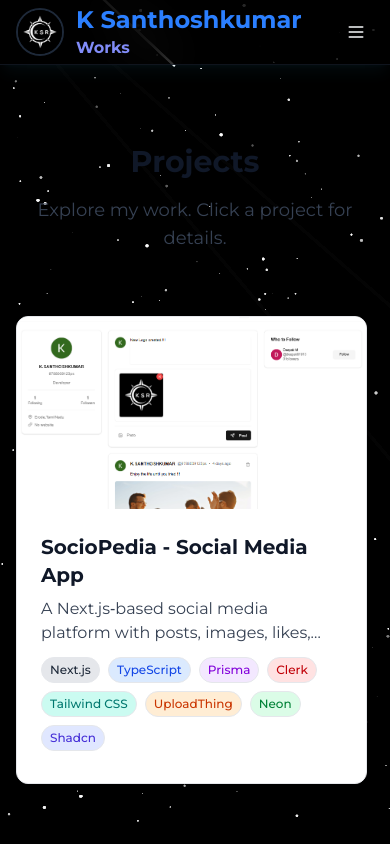
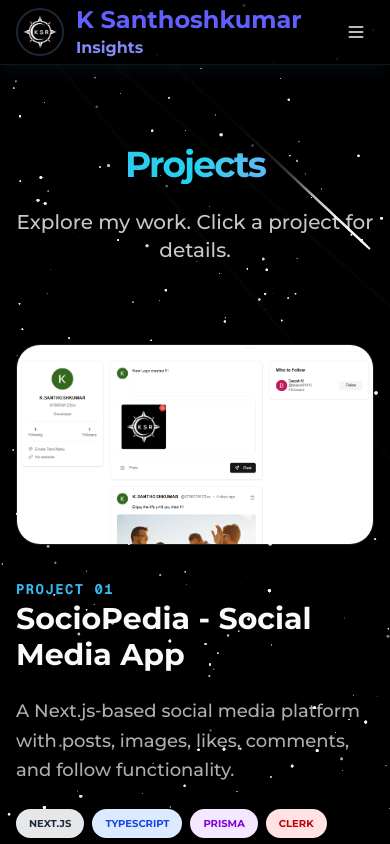
Before and after one commit to K-Santhoshkumar/Portfolio, a Next.js app: page /projects in a window 390 px wide. Shown: the top 844 px of the page. Built offline with nearby package versions, Linux system fonts and the light colour scheme.

Commit message:
UI updated

```diff
--- a/src/app/projects/page.tsx
+++ b/src/app/projects/page.tsx
@@ -1,10 +1,9 @@
 "use client";
+import React, { useState, useEffect } from "react";
 import { projects, Project } from "../../data/projects";
 import Image from "next/image";
 import Link from "next/link";
-import { FaGithub } from "react-icons/fa";
 import { FiExternalLink } from "react-icons/fi";
-import GlareCard from "@/components/ui/GlareCard";
 import { motion } from "framer-motion";
 
 function isValidImagePath(path: string): boolean {
@@ -49,117 +48,61 @@ const tagColors = {
 };
 
 export default function Projects() {
-  const isMobile = typeof window !== "undefined" && window.innerWidth < 768;
+  const [mounted, setMounted] = useState(false);
+
+  useEffect(() => {
+    setMounted(true);
+  }, []);
+
+  if (!mounted) {
+    return (
+      <section id="projects" className="py-20 px-4 max-w-5xl mx-auto">
+        <div className="h-20 w-1/3 mx-auto bg-gray-200/10 rounded animate-pulse mb-16" />
+        <div className="space-y-12 opacity-0">
+          <div className="h-64 bg-gray-200/10 rounded-3xl" />
+        </div>
+      </section>
+    );
+  }
+
   return (
     <section
       id="projects"
-      className="py-20 px-4 max-w-6xl mx-auto bg-transparent"
+      className="py-20 px-4 max-w-5xl mx-auto bg-transparent"
     >
-      <div className="text-center mb-16">
-        <h2 className="text-3xl md:text-4xl font-bold mb-4 text-gray-900 dark:text-white">
+      <motion.div
+        initial={{ opacity: 0, y: 20 }}
+        animate={{ opacity: 1, y: 0 }}
+        transition={{ duration: 0.6 }}
+        className="text-center mb-20"
+      >
+        <h2 className="text-4xl md:text-6xl font-black mb-6 bg-clip-text text-transparent bg-gradient-to-r from-primary via-accent to-secondary tracking-tighter">
           Projects
         </h2>
-        <p className="text-lg text-gray-700 dark:text-gray-300 max-w-2xl mx-auto">
+        <p className="text-xl text-foreground/80 dark:text-gray-300 max-w-2xl mx-auto font-medium">
           Explore my work. Click a project for details.
         </p>
-      </div>
-      {/* Slider for mobile, grid for desktop */}
-      {isMobile ? (
+      </motion.div>
+
+      <div className="flex flex-col gap-16 md:gap-24">
+        {projects.map((project: Project, index: number) => (
           <motion.div
-          className="flex gap-6 overflow-x-auto pb-4 -mx-4 px-2 snap-x snap-mandatory"
-          drag="x"
-          dragConstraints={{ left: -300 * (projects.length - 1), right: 0 }}
-          whileTap={{ cursor: "grabbing" }}
+            key={project.id}
+            initial={{ opacity: 0, y: 40 }}
+            whileInView={{ opacity: 1, y: 0 }}
+            viewport={{ once: true, margin: "-100px" }}
+            transition={{ duration: 0.8, delay: index * 0.1 }}
+            className={`flex flex-col ${index % 2 === 0 ? "md:flex-row" : "md:flex-row-reverse"} gap-8 md:gap-12 items-center group`}
           >
-          {projects.map((project: Project, idx: number) => {
-            const imagePath = project.imagePath;
-            return (
-              <Link
-                key={project.id}
-                href={`/projects/${project.id}`}
-                className="min-w-[90vw] max-w-xs group rounded-xl overflow-hidden bg-white dark:bg-gray-800 shadow-md hover:shadow-xl transition-all border border-gray-200 dark:border-gray-700 text-left focus:outline-none focus:ring-2 focus:ring-cyan-400 snap-center mx-2"
-                tabIndex={0}
-                aria-label={`View details for ${project.title}`}
-              >
-                <motion.div
-                  initial={{ opacity: 0, x: 60 }}
-                  whileInView={{ opacity: 1, x: 0 }}
-                  viewport={{ once: true }}
-                  transition={{ duration: 0.5, delay: idx * 0.08 }}
-                  whileHover={{
-                    scale: 1.04,
-                    boxShadow: "0 8px 32px 0 rgba(0,0,0,0.10)",
-                  }}
-                  className="transition-transform duration-300"
-                >
-                  <div className="relative h-48 w-full">
-                    {isValidImagePath(imagePath) ? (
+            {/* Project Image */}
+            <div className="w-full md:w-1/2 relative aspect-video rounded-3xl overflow-hidden shadow-2xl border border-white/10 group-hover:border-primary/50 transition-colors duration-500">
+              <Link href={`/projects/${project.id}`} className="block h-full w-full relative">
+                {isValidImagePath(project.imagePath) ? (
                   <Image
-                        src={imagePath}
+                    src={project.imagePath}
                     alt={project.title}
                     fill
-                        className="object-cover"
-                        onError={(e) => {
-                          e.currentTarget.style.display = "none";
-                          const parent = e.currentTarget
-                            .parentNode as HTMLElement | null;
-                          if (parent) {
-                            const fallback =
-                              parent.querySelector(".fallback-img");
-                            fallback?.classList.remove("hidden");
-                          }
-                        }}
-                        sizes="(max-width: 640px) 100vw, (max-width: 1024px) 50vw, 33vw"
-                        priority={idx === 0}
-                      />
-                    ) : null}
-                    <div className="fallback-img absolute inset-0 flex items-center justify-center bg-black text-white text-center text-base font-semibold hidden">
-                      {project.title}
-                    </div>
-                  </div>
-                  <div className="p-6">
-                    <h3 className="text-xl font-bold mb-2 text-gray-900 dark:text-white">
-                      {project.title}
-                    </h3>
-                    <p className="text-gray-700 dark:text-gray-300 mb-3 line-clamp-2 min-h-[40px]">
-                      {project.description}
-                    </p>
-                    <div className="flex flex-wrap gap-2 mb-2">
-                      {project.tags.map((tag) => (
-                        <span
-                          key={tag}
-                          className={`text-xs px-2 py-1 rounded-full border border-gray-200 font-medium ${tagColors[tag as keyof typeof tagColors] ||
-                            "bg-gray-100 text-gray-700"
-                            }`}
-                        >
-                          {tag}
-                        </span>
-                      ))}
-                    </div>
-                  </div>
-                </motion.div>
-              </Link>
-            );
-          })}
-        </motion.div>
-      ) : (
-        <div className="grid md:grid-cols-2 lg:grid-cols-3 gap-8">
-          {projects.map((project: Project) => {
-            const imagePath = project.imagePath;
-            return (
-              <GlareCard
-                key={project.id}
-                className="rounded-3xl bg-card-bg/80 backdrop-blur-xl border-card-border/60 shadow-xl group"
-              >
-                <div className="relative h-full flex flex-col">
-                  <div className="relative h-64 w-full overflow-hidden rounded-t-3xl">
-                    {isValidImagePath(imagePath) ? (
-                      <Image
-                        src={imagePath}
-                        alt={project.title}
-                        fill
-                        sizes="(max-width: 768px) 100vw, (max-width: 1200px) 50vw, 33vw"
-                        className="object-cover transition-transform duration-700 group-hover:scale-110"
+                    className="object-cover transition-transform duration-700 group-hover:scale-105"
                     onError={(e) => {
                       e.currentTarget.style.display = "none";
                       const parent = e.currentTarget.parentNode as HTMLElement | null;
@@ -168,46 +111,65 @@ export default function Projects() {
                         fallback?.classList.remove("hidden");
                       }
                     }}
+                    sizes="(max-width: 768px) 100vw, 50vw"
+                    priority={index < 2}
                   />
                 ) : null}
-                    <div className="fallback-img absolute inset-0 flex items-center justify-center bg-black text-white text-center text-base font-semibold hidden">
+                <div className="fallback-img absolute inset-0 flex items-center justify-center bg-black/40 backdrop-blur-sm text-white text-center text-base font-semibold hidden">
                   {project.title}
                 </div>
+                <div className="absolute inset-0 bg-gradient-to-t from-black/60 via-transparent to-transparent opacity-0 group-hover:opacity-100 transition-opacity duration-500 flex items-end p-8">
+                  <span className="text-white font-bold flex items-center gap-2">
+                    View Project <FiExternalLink />
+                  </span>
+                </div>
+              </Link>
+            </div>
 
-                    <div className="absolute inset-0 bg-gradient-to-t from-background via-background/20 to-transparent opacity-0 group-hover:opacity-90 transition-opacity duration-300 flex items-end p-6">
-                      <div className="translate-y-4 group-hover:translate-y-0 transition-transform duration-300 w-full flex justify-between items-center">
-                        <span className="font-bold text-lg text-primary">View Project</span>
-                        <FiExternalLink className="text-primary" size={24} />
+            {/* Project Info */}
+            <div className="w-full md:w-1/2 flex flex-col space-y-6">
+              <div className="space-y-2">
+                <span className="text-primary font-mono text-sm tracking-widest uppercase font-bold">Project 0{index + 1}</span>
+                <Link href={`/projects/${project.id}`}>
+                  <h3 className="text-3xl md:text-4xl font-bold hover:text-primary transition-colors cursor-pointer">
+                    {project.title}
+                  </h3>
+                </Link>
               </div>
-                    </div>
-                  </div>
-                  <div className="p-8 flex-grow">
-                    <h3 className="text-2xl font-bold mb-3 text-foreground dark:text-white group-hover:text-primary transition-colors">{project.title}</h3>
-                    <p className="text-foreground/80 dark:text-gray-400 text-sm mb-6 line-clamp-2 leading-relaxed font-medium">{project.description}</p>
-                    <div className="flex flex-wrap gap-2 mb-8">
-                      {project.tags.map((tech) => (
-                        <span key={tech} className={`text-[10px] uppercase font-bold px-3 py-1.5 rounded-full border border-secondary/20 ${tagColors[tech as keyof typeof tagColors] || "bg-secondary/5 text-secondary"}`}>
-                          {tech}
+
+              <p className="text-lg text-foreground/70 dark:text-gray-300 leading-relaxed font-medium">
+                {project.description}
+              </p>
+
+              <div className="flex flex-wrap gap-2">
+                {project.tags.map((tag) => (
+                  <span
+                    key={tag}
+                    className={`text-[10px] uppercase font-bold px-3 py-1.5 rounded-full border border-white/5 ${tagColors[tag as keyof typeof tagColors] ||
+                      "bg-white/5 text-gray-400"
+                      }`}
+                  >
+                    {tag}
                   </span>
                 ))}
               </div>
-                    <div className="flex gap-4">
-                      <Link href={`/projects/${project.id}`} className="flex-1 flex items-center justify-center gap-2 px-4 py-3 rounded-full bg-foreground text-background font-bold hover:bg-primary hover:text-white transition-all shadow-md z-20 relative">
-                        <FaGithub size={18} /> Details
+
+              <div className="flex items-center gap-6 pt-4">
+                <Link href={`/projects/${project.id}`} className="flex items-center gap-2 text-foreground/80 hover:text-primary transition-colors font-bold group/link underline underline-offset-8">
+                  <span>Full details</span>
+                  <FiExternalLink size={20} className="group-hover/link:translate-x-1 group-hover/link:-translate-y-1 transition-transform" />
                 </Link>
                 {project.demoUrl && (
-                        <Link href={project.demoUrl} target="_blank" className="flex-1 flex items-center justify-center gap-2 px-4 py-3 rounded-full border border-card-border font-bold hover:border-primary hover:text-primary transition-all z-20 relative">
-                          <FiExternalLink size={18} /> Demo
+                  <Link href={project.demoUrl} target="_blank" className="flex items-center gap-2 text-foreground/80 hover:text-primary transition-colors font-bold group/link">
+                    <FiExternalLink size={24} className="group-hover/link:scale-110 transition-transform" />
+                    <span>Live Demo</span>
                   </Link>
                 )}
               </div>
             </div>
+          </motion.div>
+        ))}
       </div>
-              </GlareCard>
-            );
-          })}
-        </div>
-      )}
     </section>
   );
 }
--- a/src/app/skills/page.tsx
+++ b/src/app/skills/page.tsx
@@ -1,4 +1,5 @@
 "use client";
+import React from "react";
 import { skills } from "../../data/skills";
 import * as FaIcons from "react-icons/fa";
 import * as SiIcons from "react-icons/si";
--- a/src/components/HolographicImage.tsx
+++ b/src/components/HolographicImage.tsx
@@ -20,7 +20,13 @@ export default function HolographicImage() {
                 <div className="absolute inset-0 rounded-full mix-blend-screen opacity-0 group-hover:opacity-70 animate-pulse delay-75 pointer-events-none -translate-x-[2px] bg-blue-500/20 z-10" />
 
                 {/* Scanline */}
-                <div className="absolute inset-0 z-20 pointer-events-none bg-[url('/scanline.png')] opacity-0 group-hover:opacity-20 animate-scan" style={{ backgroundSize: '100% 4px' }} />
+                <div
+                    className="absolute inset-0 z-20 pointer-events-none opacity-0 group-hover:opacity-20 animate-scan"
+                    style={{
+                        backgroundImage: 'repeating-linear-gradient(0deg, transparent, transparent 2px, rgba(0, 0, 0, 0.5) 2px, rgba(0, 0, 0, 0.5) 4px)',
+                        backgroundSize: '100% 4px'
+                    }}
+                />
 
                 <Image
                     src="/portfolio_logo.png"
--- a/src/components/ProjectsSection.tsx
+++ b/src/components/ProjectsSection.tsx
@@ -1,124 +1,121 @@
 import { motion } from "framer-motion";
-import React from "react";
+import React, { useState, useEffect } from "react";
 import Image from "next/image";
 import Link from "next/link";
 import { FaGithub } from "react-icons/fa";
 import { FiExternalLink } from "react-icons/fi";
 import { projects, Project } from "../data/projects";
-import GlareCard from "@/components/ui/GlareCard";
 
 const DUMMY_IMAGE = "https://placehold.co/600x400?text=Project";
 
 export default function ProjectsSection(): React.ReactElement {
-  const isMobile = typeof window !== "undefined" && window.innerWidth < 768;
+  const [mounted, setMounted] = useState(false);
+
+  useEffect(() => {
+    setMounted(true);
+  }, []);
+
+  if (!mounted) {
     return (
-    <section id="projects" className="py-20 px-4 max-w-7xl mx-auto text-foreground">
+      <section id="projects" className="py-20 px-4 max-w-5xl mx-auto">
+        <div className="h-20 w-1/3 mx-auto bg-gray-200/10 rounded animate-pulse mb-16" />
+        <div className="space-y-12 opacity-0">
+          <div className="h-64 bg-gray-200/10 rounded-3xl" />
+        </div>
+      </section>
+    );
+  }
+
+  return (
+    <section id="projects" className="py-20 px-4 max-w-5xl mx-auto text-foreground">
       <motion.div
-        initial={{ opacity: 0 }}
-        whileInView={{ opacity: 1 }}
+        initial={{ opacity: 0, y: 20 }}
+        whileInView={{ opacity: 1, y: 0 }}
         viewport={{ once: true }}
         transition={{ duration: 0.6 }}
-        className="text-center mb-16"
+        className="text-center mb-20"
       >
-        <h2 className="text-3xl md:text-5xl font-extrabold mb-4 bg-clip-text text-transparent bg-gradient-to-r from-primary via-accent to-secondary">
+        <h2 className="text-4xl md:text-6xl font-black mb-6 bg-clip-text text-transparent bg-gradient-to-r from-primary via-accent to-secondary tracking-tighter">
           Featured Projects
         </h2>
-        <p className="text-lg text-foreground dark:text-gray-300 max-w-2xl mx-auto font-medium">
+        <p className="text-xl text-foreground/80 dark:text-gray-300 max-w-2xl mx-auto font-medium">
           A selection of my recent works and technical contributions.
         </p>
       </motion.div>
-      {isMobile ? (
-        <div className="flex gap-6 overflow-x-auto pb-8 snap-x scrollbar-hide">
+
+      <div className="flex flex-col gap-16 md:gap-24">
         {projects.slice(0, 3).map((project: Project, index: number) => (
           <motion.div
             key={project.id}
-              initial={{ opacity: 0, x: 20 }}
-              whileInView={{ opacity: 1, x: 0 }}
-              viewport={{ once: true }}
-              transition={{ delay: index * 0.1 }}
-              className="min-w-[300px] snap-center rounded-2xl overflow-hidden bg-card-bg/90 backdrop-blur-md border border-card-border shadow-xl"
+            initial={{ opacity: 0, y: 40 }}
+            whileInView={{ opacity: 1, y: 0 }}
+            viewport={{ once: true, margin: "-100px" }}
+            transition={{ duration: 0.8, delay: index * 0.1 }}
+            className={`flex flex-col ${index % 2 === 0 ? "md:flex-row" : "md:flex-row-reverse"} gap-8 md:gap-12 items-center group`}
           >
-              <div className="relative h-48 w-full">
+            {/* Project Image */}
+            <div className="w-full md:w-1/2 relative aspect-video rounded-3xl overflow-hidden shadow-2xl border border-white/10 group-hover:border-primary/50 transition-colors duration-500">
+              <Link href={`/projects/${project.id}`} className="block h-full w-full relative">
                 <Image
                   src={project.imagePath}
                   alt={project.title}
                   fill
-                  className="object-cover"
+                  sizes="(max-width: 768px) 100vw, 50vw"
+                  className="object-cover transition-transform duration-700 group-hover:scale-105"
                   onError={(e) => {
                     (e.target as HTMLImageElement).src = DUMMY_IMAGE;
                   }}
                 />
+                <div className="absolute inset-0 bg-gradient-to-t from-black/60 via-transparent to-transparent opacity-0 group-hover:opacity-100 transition-opacity duration-500 flex items-end p-8">
+                  <span className="text-white font-bold flex items-center gap-2">
+                    View Case Study <FiExternalLink />
+                  </span>
                 </div>
-              <div className="p-6">
-                <h3 className="text-xl font-bold mb-2 text-foreground">{project.title}</h3>
-                <p className="text-foreground/70 text-sm mb-4 line-clamp-3">{project.description}</p>
-                <div className="flex flex-wrap gap-2 mb-6">
+              </Link>
+            </div>
+
+            {/* Project Info */}
+            <div className="w-full md:w-1/2 flex flex-col space-y-6">
+              <div className="space-y-2">
+                <span className="text-primary font-mono text-sm tracking-widest uppercase font-bold">Project 0{index + 1}</span>
+                <Link href={`/projects/${project.id}`}>
+                  <h3 className="text-3xl md:text-4xl font-bold hover:text-primary transition-colors cursor-pointer">
+                    {project.title}
+                  </h3>
+                </Link>
+              </div>
+
+              <p className="text-lg text-foreground/70 leading-relaxed font-medium">
+                {project.description}
+              </p>
+
+              <div className="flex flex-wrap gap-2">
                 {project.tags.map((tech) => (
-                    <span key={tech} className="text-[10px] uppercase font-bold px-2 py-1 rounded bg-primary/10 text-primary border border-primary/20">
+                  <span key={tech} className="text-xs uppercase font-bold px-3 py-1.5 rounded-full bg-primary/5 text-primary border border-primary/20 backdrop-blur-sm">
                     {tech}
                   </span>
                 ))}
               </div>
-                <div className="flex gap-4">
-                  <Link href={project.githubUrl} target="_blank" className="p-2 rounded-full border border-card-border hover:bg-primary/10 text-foreground transition-colors"><FaGithub size={20} /></Link>
-                  {project.demoUrl && <Link href={project.demoUrl} target="_blank" className="p-2 rounded-full border border-card-border hover:bg-primary/10 text-foreground transition-colors"><FiExternalLink size={20} /></Link>}
+
+              <div className="flex items-center gap-6 pt-4">
+                <Link href={project.githubUrl} target="_blank" className="flex items-center gap-2 text-foreground/80 hover:text-primary transition-colors font-bold group/link">
+                  <FaGithub size={24} className="group-hover/link:scale-110 transition-transform" />
+                  <span>Code</span>
+                </Link>
+                {project.demoUrl && (
+                  <Link href={project.demoUrl} target="_blank" className="flex items-center gap-2 text-foreground/80 hover:text-primary transition-colors font-bold group/link">
+                    <FiExternalLink size={24} className="group-hover/link:scale-110 transition-transform" />
+                    <span>Live Demo</span>
+                  </Link>
+                )}
+                <Link href={`/projects/${project.id}`} className="ml-auto inline-flex items-center justify-center p-3 rounded-full bg-primary text-black hover:scale-110 transition-transform shadow-lg shadow-primary/20">
+                  <FiExternalLink size={20} />
+                </Link>
               </div>
             </div>
           </motion.div>
         ))}
       </div>
-      ) : (
-        <div className="grid md:grid-cols-2 lg:grid-cols-3 gap-8">
-          {projects.slice(0, 3).map((project: Project) => (
-            <GlareCard
-              key={project.id}
-              className="rounded-3xl bg-card-bg/80 backdrop-blur-xl border-card-border/60 shadow-xl group"
-            >
-              <div className="relative h-full flex flex-col">
-                <div className="relative h-64 w-full overflow-hidden rounded-t-3xl">
-                  <Image
-                    src={project.imagePath}
-                    alt={project.title}
-                    fill
-                    sizes="(max-width: 768px) 100vw, (max-width: 1200px) 50vw, 33vw"
-                    className="object-cover transition-transform duration-700 group-hover:scale-110"
-                    onError={(e) => {
-                      (e.target as HTMLImageElement).src = DUMMY_IMAGE;
-                    }}
-                  />
-                  <div className="absolute inset-0 bg-gradient-to-t from-background via-background/20 to-transparent opacity-0 group-hover:opacity-90 transition-opacity duration-300 flex items-end p-6">
-                    <div className="translate-y-4 group-hover:translate-y-0 transition-transform duration-300 w-full flex justify-between items-center">
-                      <span className="font-bold text-lg text-primary">View Project</span>
-                      <FiExternalLink className="text-primary" size={24} />
-                    </div>
-                  </div>
-                </div>
-                <div className="p-8 flex-grow">
-                  <h3 className="text-2xl font-bold mb-3 text-foreground dark:text-white group-hover:text-primary transition-colors">{project.title}</h3>
-                  <p className="text-foreground/80 dark:text-gray-400 text-sm mb-6 line-clamp-2 leading-relaxed font-medium">{project.description}</p>
-                  <div className="flex flex-wrap gap-2 mb-8">
-                    {project.tags.map((tech) => (
-                      <span key={tech} className="text-[10px] uppercase font-bold px-3 py-1.5 rounded-full bg-secondary/5 text-secondary border border-secondary/20">
-                        {tech}
-                      </span>
-                    ))}
-                  </div>
-                  <div className="flex gap-4">
-                    <Link href={project.githubUrl} target="_blank" className="flex-1 flex items-center justify-center gap-2 px-4 py-3 rounded-full bg-foreground text-background font-bold hover:bg-primary hover:text-white transition-all shadow-md z-20 relative">
-                      <FaGithub size={18} /> Code
-                    </Link>
-                    {project.demoUrl && (
-                      <Link href={project.demoUrl} target="_blank" className="flex-1 flex items-center justify-center gap-2 px-4 py-3 rounded-full border border-card-border font-bold hover:border-primary hover:text-primary transition-all z-20 relative">
-                        <FiExternalLink size={18} /> Demo
-                      </Link>
-                    )}
-                  </div>
-                </div>
-              </div>
-            </GlareCard>
-          ))}
-        </div>
-      )}
     </section>
   );
 }
```
Lines whose indentation alone changed are shown as unchanged.
